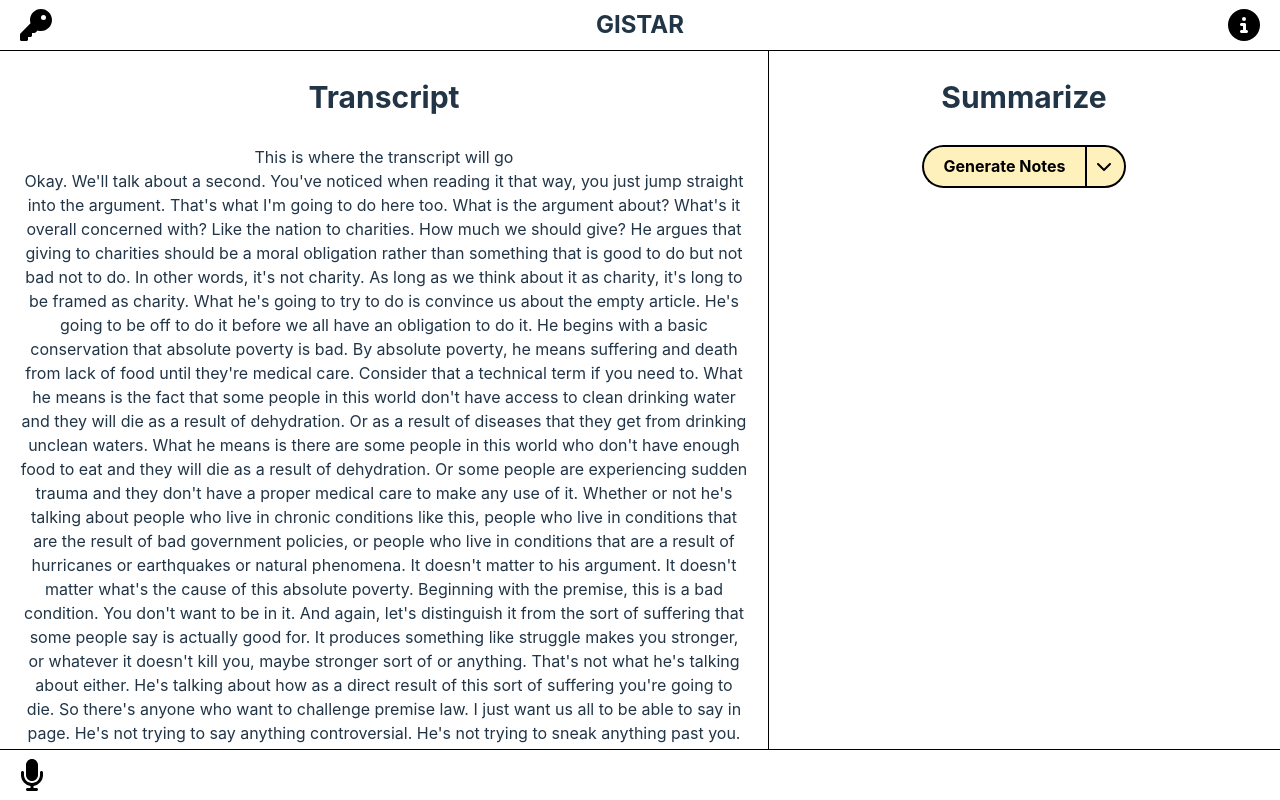
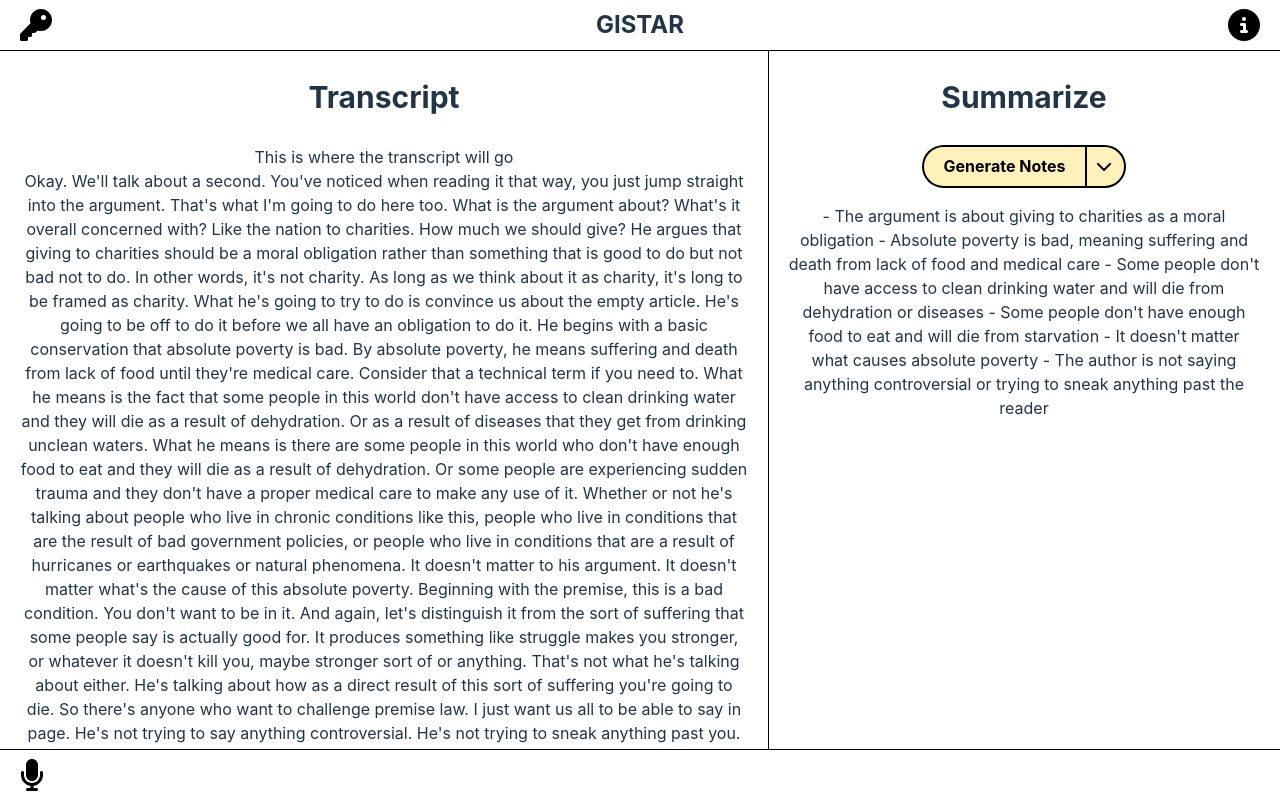
Before and after one commit to Carsonthemonkey/GIST, a React (Vite) app: page / in a window 1280 px wide. Built offline with nearby package versions, Linux system fonts and the light colour scheme.

Commit message:
Improved Debug system for the GPT API call

```diff
--- a/src/components/SummaryPanel.tsx
+++ b/src/components/SummaryPanel.tsx
@@ -22,8 +22,6 @@ const SummaryPanel = (props: Props) => {
         try {
             //TODO dynamically change the prompt based on the dropdown
             setIsLoading(true);
-            //! fix this, it seems to be one button press behind
-            //* I think a possible solution is to actually just return the response object from summarizeGPT and then set the state of the response object to the returned object
             await summarizeGPT(
                 true,
                 prompts.Bullets,
@@ -47,7 +45,7 @@ const SummaryPanel = (props: Props) => {
     };
     //This is a placeholder for testing purposes
     const [summary, setSummary] =
-        React.useState(``);
+        React.useState(`- The argument is about giving to charities as a moral obligation - Absolute poverty is bad, meaning suffering and death from lack of food and medical care - Some people don't have access to clean drinking water and will die from dehydration or diseases - Some people don't have enough food to eat and will die from starvation - It doesn't matter what causes absolute poverty - The author is not saying anything controversial or trying to sneak anything past the reader`);
     const [isLoading, setIsLoading] = React.useState(false); //This might be kind of messy but it probably works
     const [response, setResponse] = React.useState({ results: [] });
     return (
--- a/src/utils/summarize.ts
+++ b/src/utils/summarize.ts
@@ -24,7 +24,7 @@ export default async function summarizeGPT(
         // wait 3 seconds to simulate a long request
         await new Promise((resolve) => setTimeout(resolve, 3000));
         response.status = 200;
-        response.results[0] = "Debug Summary Response";
+        response.results[0] = `Debug Summary Response. Prompt: ${systemPrompt}`;
         // setResponse(response);
         return response;
     }
```
